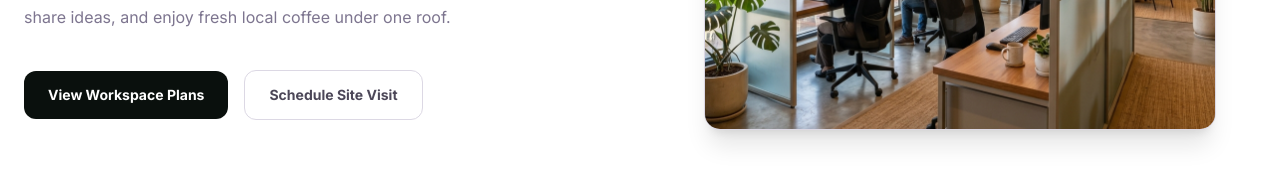
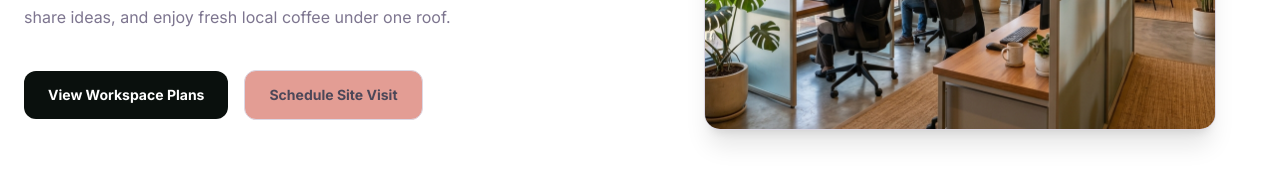
Before and after one commit to ANMOL-CHHETRI/React-Collage-B, a React (Vite) app: page /coworking in a window 1280 px wide. Shown: the part 447-617 px from the top of the page. Built offline with nearby package versions, Linux system fonts and the light colour scheme; no server answers.

Commit message:
coworking page theme updated

```diff
--- a/src/pages/CoworkingPage.jsx
+++ b/src/pages/CoworkingPage.jsx
@@ -318,7 +318,7 @@ const CoworkingPage = () => {
               </a>
               <a
                 href="#book"
-                className="text-slate-700 dark:text-slate-300 hover:text-slate-900 dark:hover:text-white font-bold px-6 py-3.5 rounded-xl border border-slate-200 dark:border-slate-800 hover:border-slate-300 dark:hover:border-slate-700 transition duration-150 cursor-pointer text-sm"
+                className="text-slate-700 dark:text-slate-300 hover:text-slate-900 dark:hover:text-white font-bold px-6 py-3.5 rounded-xl border border-slate-200 dark:border-slate-800 hover:border-slate-300 dark:hover:border-slate-700 transition duration-150 cursor-pointer text-sm bg-amber-300"
               >
                 Schedule Site Visit
               </a>
```
